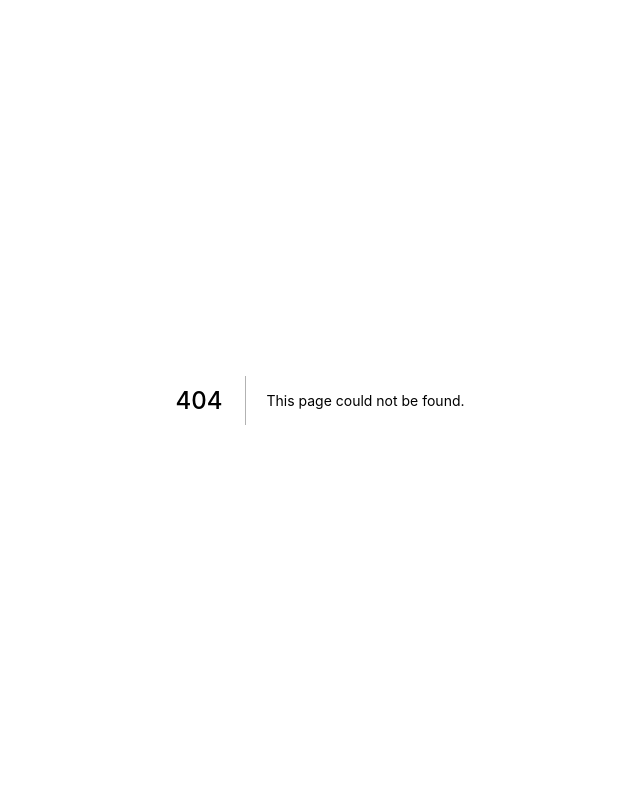
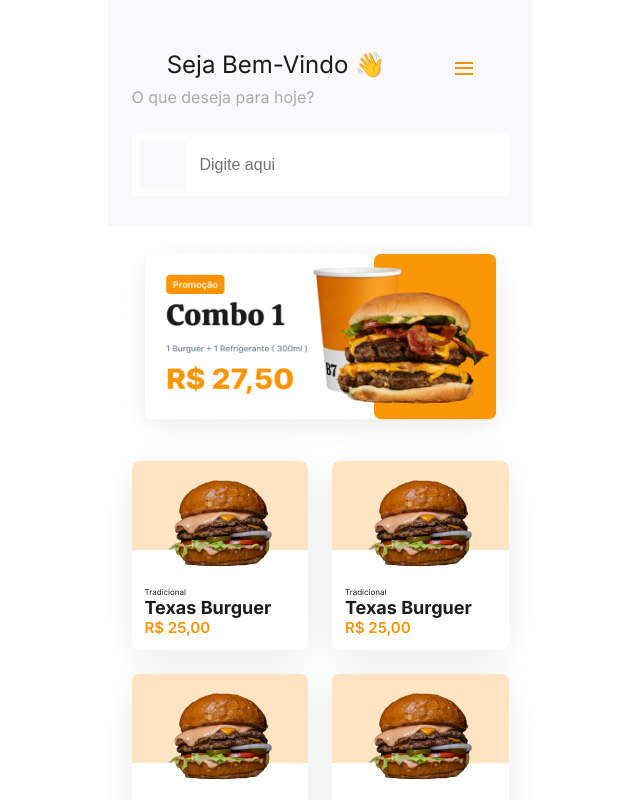
Before and after one commit to cwrsiqueira/cwrsdelivery, a Next.js app: page /1 in a window 1280 px wide. Before the commit this address had no page. Shown: the top 800 px of the page, without its empty margins (320-960 px from the left). Built offline with nearby package versions, Linux system fonts and the light colour scheme.

Commit message:
Corrigindo Bugs do nome da pasta [tenant]

```diff
--- a/components/ProductItem/index.tsx
+++ b/components/ProductItem/index.tsx
@@ -11,7 +11,7 @@ type Props = {
 
 export const ProductItem = ({ data, mainColor, secondColor }: Props) => {
     return (
-        <Link href={`/products/${data.id}`}>
+        <Link href={`/teste/products/${data.id}`}>
             <a className={styles.container}>
                 <div className={styles.top} style={{ backgroundColor: secondColor }}></div>
                 <div className={styles.info}>
--- a/pages/[]tenants]/products/[id].tsx
+++ b/pages/[tenant]/products/[id].tsx
@@ -1,6 +1,7 @@
 
-export const Product = () => {
+const Product = () => {
     return (
         <div>Página do Produto</div>
     )
 }
+export default Product;
```
Also changed, not shown: pages/[tenant]/index.tsx (renamed from pages/[]tenants]/index.tsx), pages/[tenant]/pedidos.tsx (renamed from pages/[]tenants]/pedidos.tsx).
